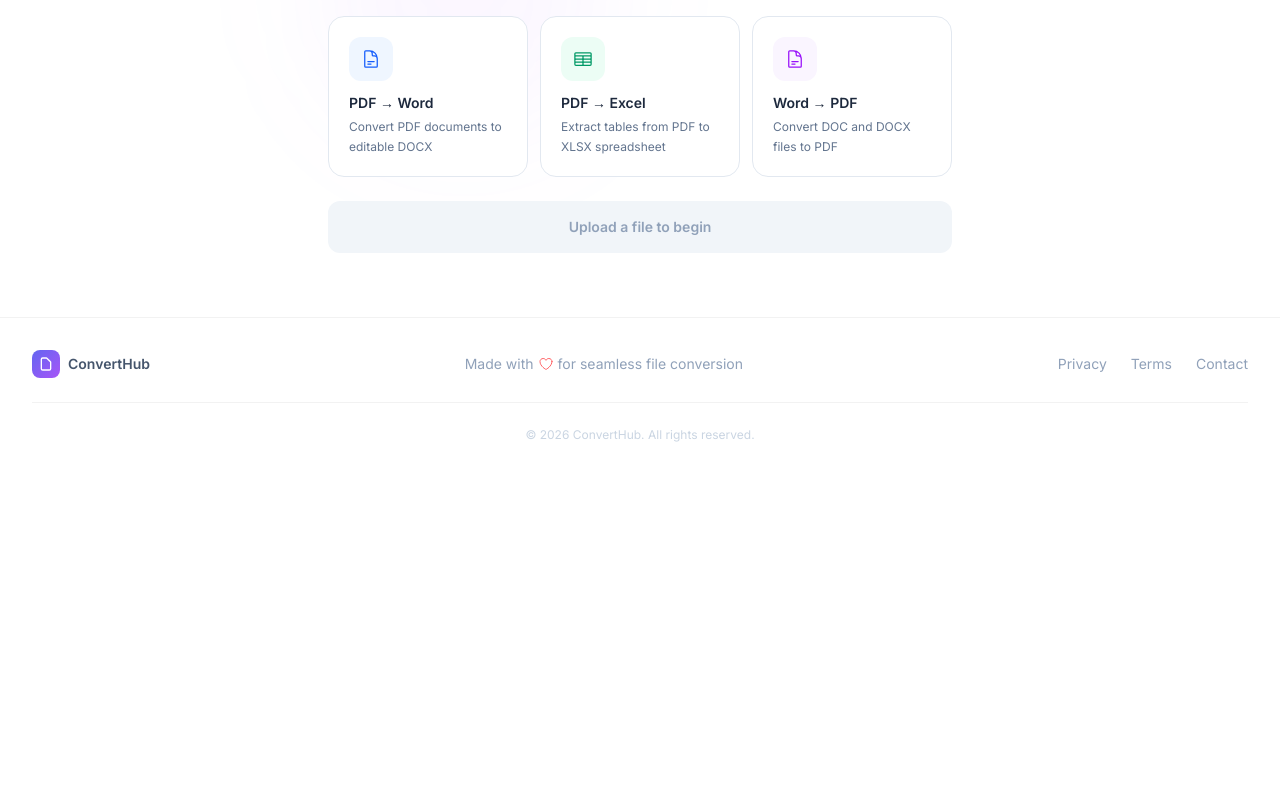
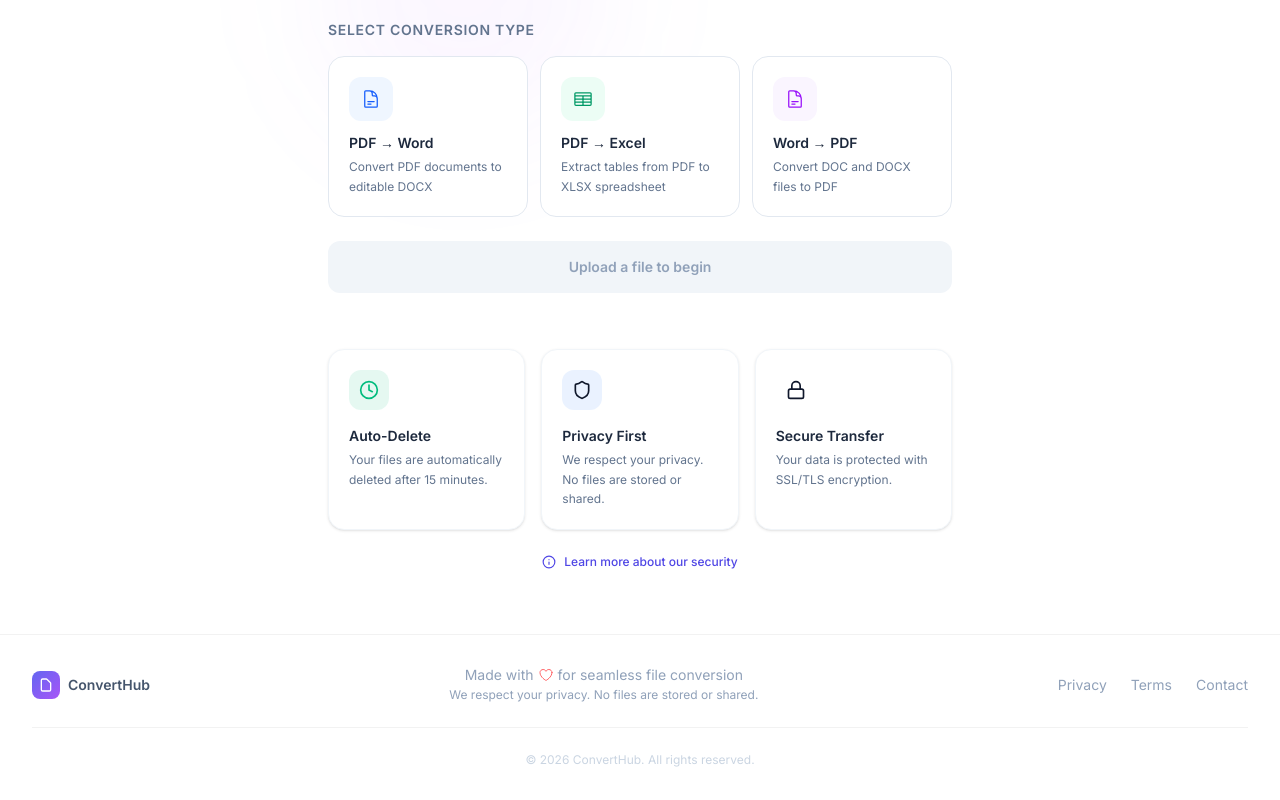
Before and after one commit to Dani-mughal/File-Converter, a React (Vite) app in the folder frontend/: page /convert in a window 1280 px wide. Shown: the part 538-1338 px from the top of the page. Before the commit the page ends 1013 px from the top, so only its background shows below. Built offline with nearby package versions, Linux system fonts and the light colour scheme; no server answers.

Commit message:
Adding security measures

```diff
--- a/frontend/package.json
+++ b/frontend/package.json
@@ -18,6 +18,7 @@
     "@vitejs/plugin-react": "^6.0.1",
     "axios": "^1.15.0",
     "framer-motion": "^12.38.0",
+    "lucide-react": "^1.8.0",
     "react": "^19.2.5",
     "react-dom": "^19.2.5",
     "react-dropzone": "^15.0.0",
--- a/frontend/src/components/FileUpload.jsx
+++ b/frontend/src/components/FileUpload.jsx
@@ -1,6 +1,7 @@
 import { useCallback } from 'react';
 import { useDropzone } from 'react-dropzone';
 import { motion, AnimatePresence } from 'framer-motion';
+import { Lock } from 'lucide-react';
 import { useTheme } from '../context/ThemeContext';
 import {
   HiOutlineCloudArrowUp,
@@ -145,6 +146,11 @@ export default function FileUpload({ file, onFileSelect, onFileRemove, error })
                   ))}
                   <span>• Max {formatSize(FILE_SIZE_LIMIT)}</span>
                 </div>
+
+                <div className={`mt-6 flex items-center justify-center gap-1.5 text-xs font-medium opacity-60 ${darkMode ? 'text-emerald-400' : 'text-emerald-600'}`}>
+                  <Lock className="w-3 h-3" />
+                  <span>Your files are private and auto-deleted</span>
+                </div>
               </div>
             </div>
           </motion.div>
@@ -160,6 +166,7 @@ export default function FileUpload({ file, onFileSelect, onFileRemove, error })
               darkMode ? 'bg-slate-800/50 border border-slate-700/50' : 'bg-slate-50 border border-slate-200'
             }`}
           >
+            <div className="flex flex-col gap-4">
               <div className="flex items-center gap-4">
                 <div
                   className={`w-14 h-14 rounded-xl flex items-center justify-center shrink-0 ${
@@ -191,6 +198,12 @@ export default function FileUpload({ file, onFileSelect, onFileRemove, error })
                   <HiOutlineXMark className="w-5 h-5" />
                 </button>
               </div>
+
+              <div className={`flex items-center justify-center gap-1.5 text-xs font-medium opacity-60 ${darkMode ? 'text-emerald-400' : 'text-emerald-600'}`}>
+                <Lock className="w-3 h-3" />
+                <span>Your files are private and auto-deleted</span>
+              </div>
+            </div>
           </motion.div>
         )}
       </AnimatePresence>
--- a/frontend/src/components/Footer.jsx
+++ b/frontend/src/components/Footer.jsx
@@ -27,9 +27,14 @@ export default function Footer() {
           </div>
 
           {/* Center */}
-          <p className="text-sm flex items-center gap-1">
-            Made with <HiOutlineHeart className="w-4 h-4 text-red-400" /> for seamless file conversion
-          </p>
+          <div className="text-center flex flex-col gap-1 items-center">
+            <p className="text-sm flex items-center gap-1 leading-none">
+              Made with <HiOutlineHeart className="w-4 h-4 text-red-400" /> for seamless file conversion
+            </p>
+            <p className={`text-xs ${darkMode ? 'text-slate-500' : 'text-slate-400'}`}>
+              We respect your privacy. No files are stored or shared.
+            </p>
+          </div>
 
           {/* Links */}
           <div className="flex items-center gap-6 text-sm">
--- /dev/null
+++ b/frontend/src/components/SecurityFeatures.jsx
@@ -0,0 +1,100 @@
+import { useState } from 'react';
+import { motion, AnimatePresence } from 'framer-motion';
+import { Shield, Lock, Clock, CheckCircle, Info } from 'lucide-react';
+import { useTheme } from '../context/ThemeContext';
+
+const FEATURES = [
+  {
+    id: 'deletion',
+    icon: Clock,
+    title: 'Automatic Deletion',
+    text: 'Your files are automatically deleted after 15 minutes.',
+    color: 'emerald',
+  },
+  {
+    id: 'privacy',
+    icon: Shield,
+    title: 'We do not store, view, or share your files.',
+    text: 'We respect your privacy. No files are stored or shared.',
+    color: 'blue',
+  },
+  {
+    id: 'encryption',
+    icon: Lock,
+    title: 'All file transfers are encrypted.',
+    text: 'Your data is protected with SSL/TLS encryption.',
+    color: 'cyan',
+  },
+];
+
+export default function SecurityFeatures() {
+  const { darkMode } = useTheme();
+  const [showLearnMore, setShowLearnMore] = useState(false);
+
+  return (
+    <div className="mt-8 space-y-6">
+      <div className="grid grid-cols-1 sm:grid-cols-3 gap-4">
+        {FEATURES.map((feature) => (
+          <motion.div
+            key={feature.id}
+            whileHover={{ y: -4, shadow: '0 10px 25px -5px rgba(0, 0, 0, 0.1)' }}
+            className={`p-5 rounded-2xl border transition-all duration-300 ${
+              darkMode
+                ? 'bg-slate-800/40 border-slate-700/50 hover:border-slate-600'
+                : 'bg-white border-slate-100 hover:border-slate-200 shadow-sm'
+            }`}
+          >
+            <div className={`w-10 h-10 rounded-xl flex items-center justify-center mb-4 bg-${feature.color}-500/10 text-${feature.color}-500`}>
+              <feature.icon className="w-5 h-5" />
+            </div>
+            <h4 className={`text-sm font-semibold mb-1 ${darkMode ? 'text-white' : 'text-slate-800'}`}>
+              {feature.id === 'deletion' ? 'Auto-Delete' : feature.id === 'privacy' ? 'Privacy First' : 'Secure Transfer'}
+            </h4>
+            <p className={`text-xs leading-relaxed ${darkMode ? 'text-slate-400' : 'text-slate-500'}`}>
+              {feature.text}
+            </p>
+          </motion.div>
+        ))}
+      </div>
+
+      <div className="flex justify-center">
+        <button
+          onClick={() => setShowLearnMore(!showLearnMore)}
+          className={`group flex items-center gap-2 text-xs font-medium transition-colors cursor-pointer ${
+            darkMode ? 'text-primary-400 hover:text-primary-300' : 'text-primary-600 hover:text-primary-700'
+          }`}
+        >
+          <Info className="w-3.5 h-3.5" />
+          {showLearnMore ? 'Show less' : 'Learn more about our security'}
+        </button>
+      </div>
+
+      <AnimatePresence>
+        {showLearnMore && (
+          <motion.div
+            initial={{ opacity: 0, height: 0 }}
+            animate={{ opacity: 1, height: 'auto' }}
+            exit={{ opacity: 0, height: 0 }}
+            className={`overflow-hidden rounded-2xl p-5 ${
+              darkMode ? 'bg-slate-900/50 border border-slate-800' : 'bg-slate-50 border border-slate-100'
+            }`}
+          >
+            <div className="flex gap-4">
+              <CheckCircle className="w-5 h-5 text-emerald-500 shrink-0 mt-0.5" />
+              <div className="space-y-2">
+                <p className={`text-sm font-semibold ${darkMode ? 'text-white' : 'text-slate-800'}`}>
+                  Secure Processing Guarantee
+                </p>
+                <p className={`text-xs leading-relaxed ${darkMode ? 'text-slate-400' : 'text-slate-500'}`}>
+                  Files are processed securely and permanently deleted from our servers after conversion.
+                  No backups are stored, and no manual viewing of files is performed by our staff.
+                  Your data remaining private is our top priority.
+                </p>
+              </div>
+            </div>
+          </motion.div>
+        )}
+      </AnimatePresence>
+    </div>
+  );
+}
--- a/frontend/src/pages/ConvertPage.jsx
+++ b/frontend/src/pages/ConvertPage.jsx
@@ -10,6 +10,7 @@ import ConversionSelector from '../components/ConversionSelector';
 import ProgressBar from '../components/ProgressBar';
 import ResultDownload from '../components/ResultDownload';
 import FileHistoryPanel from '../components/FileHistoryPanel';
+import SecurityFeatures from '../components/SecurityFeatures';
 
 const STEPS = {
   UPLOAD: 'upload',
@@ -224,6 +225,8 @@ export default function ConvertPage() {
                     ? 'Select a conversion type'
                     : 'Convert Now'}
                 </motion.button>
+
+                <SecurityFeatures />
               </motion.div>
             )}
 
```
Also changed, not shown: 1 other file (tests, documents, lock files or other folders). Lines whose indentation alone changed are shown as unchanged.
